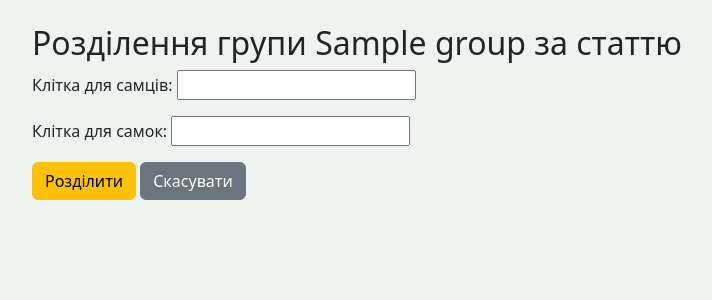
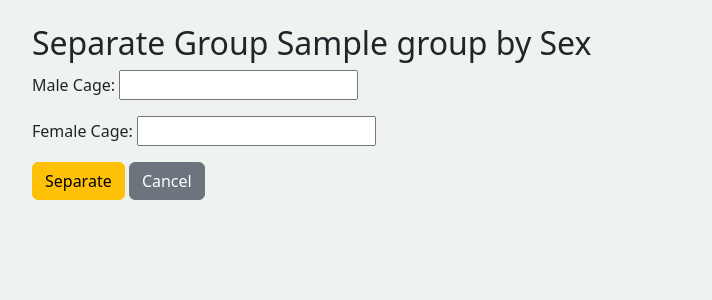
Before and after one commit to kaur-ua/Rabbitfarm, a Django app: page /rabbits/groups/1/separate/ in a window 1280 px wide. Shown: the part 56-356 px from the top of the page, without its empty margins (50-762 px from the left). Run offline with Django 5.2, Linux system fonts and the light colour scheme; a user stored in the database is signed in; tables that the repository leaves empty hold one stand-in row (values such as "Sample post").

Commit message:
Localize sex separation form

```diff
--- a/rabbits/forms.py
+++ b/rabbits/forms.py
@@ -51,11 +51,11 @@ class GroupForm(forms.ModelForm):
 
 class SexSeparationForm(forms.Form):
     cage_male = forms.CharField(
-        label="Клітка для самців",
+        label="Male Cage",
         max_length=20
     )
 
     cage_female = forms.CharField(
-        label="Клітка для самок",
+        label="Female Cage",
         max_length=20
     )
--- a/rabbits/templates/rabbits/separate_by_sex.html
+++ b/rabbits/templates/rabbits/separate_by_sex.html
@@ -5,7 +5,7 @@
 <div class="container mt-4">
 
     <h2>
-        Розділення групи {{ group.name }} за статтю
+        Separate Group {{ group.name }} by Sex
     </h2>
 
     <form method="post">
@@ -15,12 +15,12 @@
 
         <button type="submit"
                 class="btn btn-warning">
-            Розділити
+            Separate
         </button>
 
         <a href="{% url 'group_list' %}"
            class="btn btn-secondary">
-           Скасувати
+           Cancel
         </a>
 
     </form>
```
